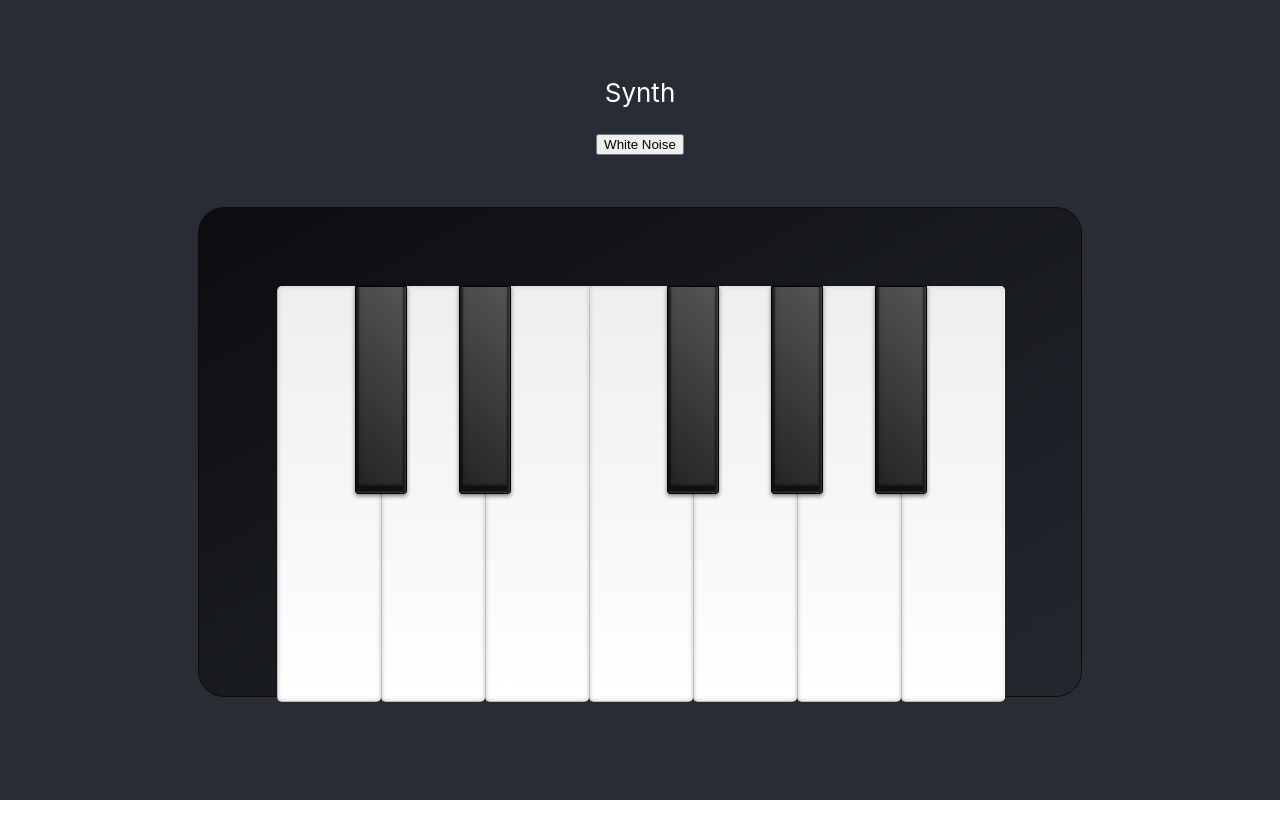
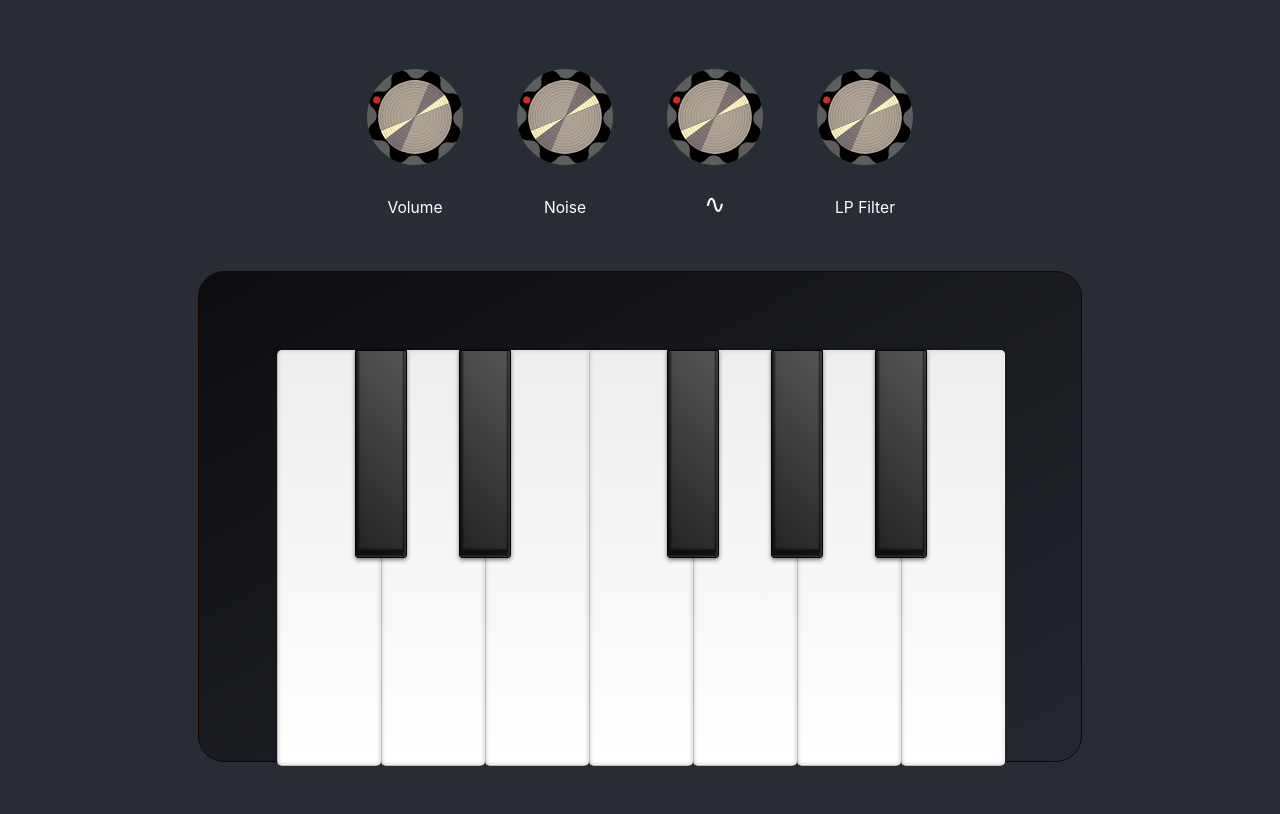
Before and after one commit to vanStaen/synth, a React (Create React App) app in the folder frontend/: page / in a window 1280 px wide. Built offline with nearby package versions, Linux system fonts and the light colour scheme.

Commit message:
controls WIP

```diff
--- a/frontend/src/App.tsx
+++ b/frontend/src/App.tsx
@@ -1,19 +1,21 @@
-import { useState, useEffect } from 'react';
-import Keyboard from './component/keyboard/Keyboard';
+import { useState, useEffect } from "react";
+import Keyboard from "./component/keyboard/Keyboard";
+import Knob from "./component/knob/Knob";
 
-import './App.css';
+import "./App.css";
 
 const App = () => {
-
   const [octave, setOctave] = useState(4);
-  const [volume, setVolume] = useState(0.05);
-  const [fitlerFreq, setFitlerFreq] = useState(5000);
+  const [mainVolume, setMainVolume] = useState(0.05);
+  const [noiseVolume, setNoiseVolume] = useState(0);
+  const [sineVolume, setSineVolume] = useState(1);
+  const [fitlerFreq, setFitlerFreq] = useState(5000); // from 25hz to 25000hz
 
   const audioContext = new AudioContext();
 
   // Create a Gain control (Master Volume)
-  const primaryGainControl= audioContext.createGain();
-  primaryGainControl.gain.setValueAtTime(volume, 0);
+  const primaryGainControl = audioContext.createGain();
+  primaryGainControl.gain.setValueAtTime(mainVolume, 0);
   primaryGainControl.connect(audioContext.destination);
 
   // Create a filter (LP)
@@ -23,65 +25,77 @@ const App = () => {
   primaryfilter.connect(primaryGainControl);
 
 
-  const playWhiteNoiseHandler = () => {
+  const noteGainMap = new Map();
 
-      // First paramter = number of chanel (1 for mono, 2 for duo <-> Stero or polyphony)
+  const playNoteHandler = (freq: number) => {
+    if (!noteGainMap.has(freq)) {
+      audioContext.resume();
+
+      //Gain
+      const noteGain = audioContext.createGain();
+      noteGain.gain.setValueAtTime(sineVolume, 0);
+      noteGain.connect(primaryfilter);
+
+      //Sinus
+      const sinGain = audioContext.createGain();
+      sinGain.gain.setValueAtTime(sineVolume, 0);
+      sinGain.connect(primaryfilter);
+      const sinOscillator = audioContext.createOscillator();
+      sinOscillator.frequency.setValueAtTime(freq, 0);
+      sinOscillator.connect(noteGain);
+      sinOscillator.start();
+
+      //Noise
       const buffer = audioContext.createBuffer(
         1,
         audioContext.sampleRate * 1,
-        audioContext.sampleRate,
-      )
+        audioContext.sampleRate
+      );
       const channelData = buffer.getChannelData(0);
-      for (let i = 0; i < buffer.length;i++) {
+      for (let i = 0; i < buffer.length; i++) {
         channelData[i] = Math.random() * 2 - 1;
       }
       audioContext.resume();
+      const noiseGain = audioContext.createGain();
+      noiseGain.gain.setValueAtTime(noiseVolume, 0);
+      noiseGain.connect(noteGain);
       const whiteNoiseSource = audioContext.createBufferSource();
       whiteNoiseSource.buffer = buffer;
-      whiteNoiseSource.connect(primaryfilter);
+      whiteNoiseSource.connect(noiseGain);
       whiteNoiseSource.start();
 
-  }
-
-  const oscGainMap = new Map();
-
-  const playNoteHandler = (freq: number) => {
-    if (!oscGainMap.has(freq)) {
-      audioContext.resume();
-      const sinOscillatorGain = audioContext.createGain();
-      sinOscillatorGain.gain.setValueAtTime(1, 0);
-      sinOscillatorGain.connect(primaryfilter);
-      const sinOscillator = audioContext.createOscillator();
-      sinOscillator.frequency.setValueAtTime(freq, 0);
-      sinOscillator.connect(sinOscillatorGain);
-      sinOscillator.start();
-      oscGainMap.set(freq, sinOscillatorGain);
+      // noteGainMap
+      noteGainMap.set(freq, noteGain);
     }
-  }
+  };
 
   const stopNoteHandler = (freq: number) => {
-    if (oscGainMap.has(freq)) {
-      const sinOscillatorGain = oscGainMap.get(freq);
-      sinOscillatorGain.gain.setValueAtTime(sinOscillatorGain.gain.value, audioContext.currentTime);
-      sinOscillatorGain.gain.exponentialRampToValueAtTime(0.001, audioContext.currentTime + 0.03);
-      oscGainMap.delete(freq);
+    if (noteGainMap.has(freq)) {
+      const noteGain = noteGainMap.get(freq);
+      noteGain.gain.setValueAtTime(noteGain.gain.value,audioContext.currentTime);
+      noteGain.gain.exponentialRampToValueAtTime(0.001, audioContext.currentTime + 0.03);
+      noteGainMap.delete(freq);
     }
-  }
+  };
 
   return (
     <div className="App">
       <header className="App-header">
-        <p>
-          Synth
-        </p>
-        <button onClick={playWhiteNoiseHandler}>White Noise</button>
+        <p> </p>
+        <div>
+          <Knob value={mainVolume} valueSetter={setMainVolume} knobName="Volume"/>
+          <Knob value={noiseVolume} valueSetter={setNoiseVolume} knobName="Noise"/>
+          <Knob value={sineVolume} valueSetter={setSineVolume} knobName="∿"/>
+          <Knob value={fitlerFreq} valueSetter={setFitlerFreq} knobName="LP Filter"/>
+        </div>
         <Keyboard
           playNoteHandler={playNoteHandler}
           stopNoteHandler={stopNoteHandler}
-          octave={octave}/>
+          octave={octave}
+        />
       </header>
     </div>
   );
-}
+};
 
 export default App;
--- /dev/null
+++ b/frontend/src/component/knob/Knob.css
@@ -0,0 +1,16 @@
+.knob {
+    height: 5em;
+    width: 5em;
+    margin: 0 10px;
+    display: inline-block;
+  }
+
+.knob__name {
+    font-size: .6em;
+    max-width: 5em;
+    text-transform: capitalize;
+}
+
+.knob__bigName {
+    font-size: 1em;
+}
--- /dev/null
+++ b/frontend/src/component/knob/Knob.tsx
@@ -0,0 +1,23 @@
+import knob from './knob.svg';
+import "./Knob.css";
+
+type KnobProps = {
+    value: number;
+    valueSetter: (value: number) => void;
+    knobName: string;
+  };
+
+const Knob  = ({ value, valueSetter, knobName }: KnobProps) => {
+
+    return (
+        <div className="knob">
+            <img src={knob} alt="knob" />
+            { knobName.length === 1 ?
+                (<span className="knob__bigName" >{knobName}</span>) :
+                (<span className="knob__name" >{knobName}</span>)
+            }
+        </div>
+    )
+}
+
+export default Knob;
```
Also changed, not shown: frontend/src/App.css (line endings or trailing spaces), frontend/src/component/knob/knob.svg (added).
